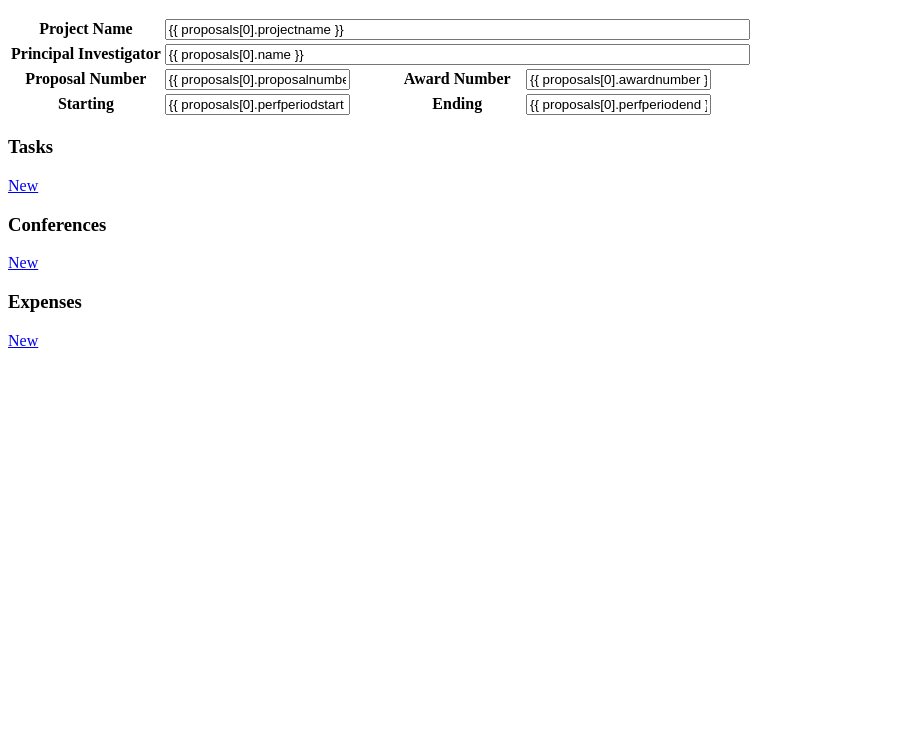
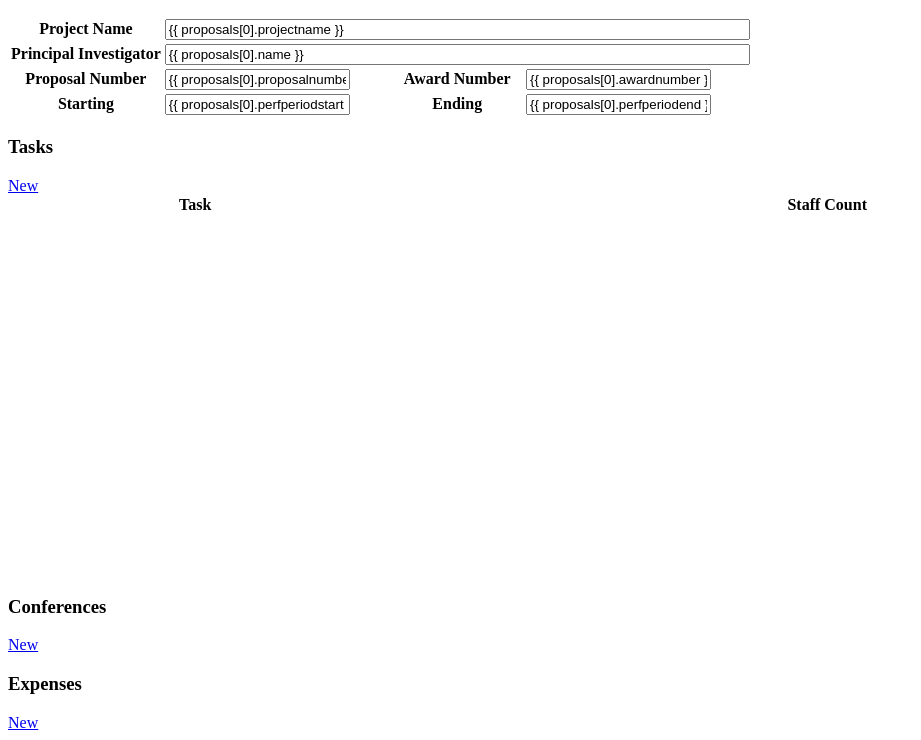
Before and after one commit to tthatcher95/Astro-Budget-Site, a PHP site: page /views/proposal-edit.html in a window 1280 px wide. Shown: the part 177-917 px from the top of the page, without its empty margins (0-921 px from the left). Before the commit the page ends 525 px from the top, so only its background shows below. Run offline with PHP 8.4, Linux system fonts and the light colour scheme; lists and menus that the app fills with data are empty.

Commit message:
Added tasks list to proposal editing
git-svn-id: http://subversion.wr.usgs.gov/repos/web/budget-proposals@6744 a6478e1e-ec95-11dc-b814-c3d4bc21ddcb

```diff
--- a/htdocs/views/proposal-edit.html
+++ b/htdocs/views/proposal-edit.html
@@ -41,8 +41,11 @@
               </form>
             </div>
           <h3>Tasks</h3>
-            <div>
+            <div id='tasksdiv' style='height: 400px;'>
               <a href='javascript:void(0)' onClick="editTask('new')" id='newTaskButton'>New</a>
+              <table id='tasksTable' class='display' cellspacing='0' width='100%'>
+                <thead><tr><th>Task</th><th>Staff Count</th></tr></thead>
+              </table>
             </div>
 
           <h3>Conferences</h3>
@@ -57,13 +60,19 @@
 
       <script type="text/javascript" charset="utf-8">
         $(document).ready(function() {
-          $('#accordions').accordion();
+          $('#accordions').accordion( {heightStyle: 'content' });
           $('#proposalperfperiodstart').datepicker();
           $('#proposalperfperiodend').datepicker();
           $('#newTaskButton').button();
           $('#newConferenceButton').button();
           $('#newExpenseButton').button();
 
+          $('#tasksTable').dataTable( {
+            'processing': true,
+            'serverSide': false,
+            'ajax': 'index.php?view=tasks-list-json&proposalid={{ proposals[0].proposalid}}',
+            'lengthMenu': [[5, 10, 20, -1], [5, 10, 20, 'All']]
+          } );
         } );
       </script>
     </body>
--- /dev/null
+++ b/htdocs/views/tasks-list-ajax.json
@@ -0,0 +1,5 @@
+{"draw":0,"recordsTotal":{{ tasks|length }},"recordsFiltered":{{ tasks|length }},"data":[
+{% for task in tasks %}
+["<a href='javascript:void(0)' onclick='editTaskDialog({{ task.taskid }})'>{{ task.taskname }}</a>", {{ task.staffing|length }}]{% if loop.last !=true %},{% endif %}
+{% endfor %}
+]}
```
Also changed, not shown: htdocs/index.php (+9 -0 lines).
